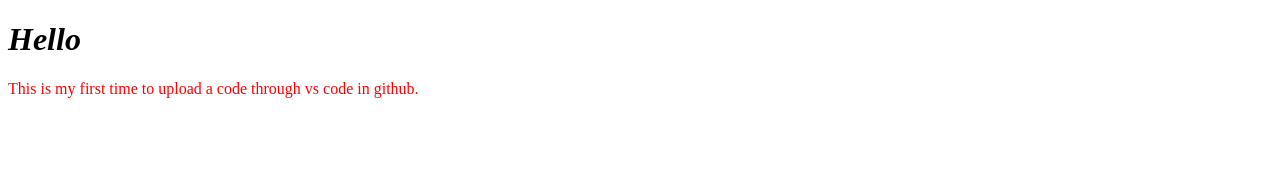
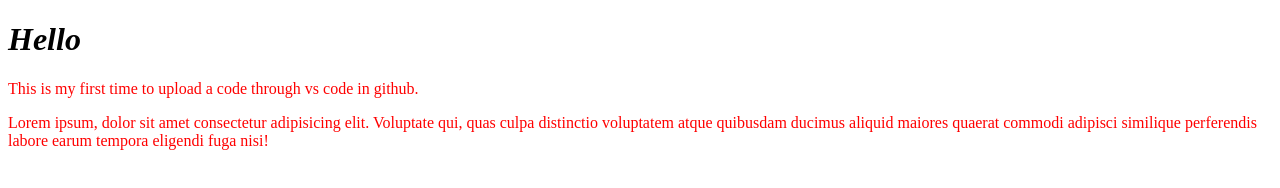
Before and after one commit to Rony163/second-repo, a plain HTML site: page index.html in a window 1280 px wide. Drawn offline with Linux system fonts and the light colour scheme.

Commit message:
add loren

```diff
--- a/index.html
+++ b/index.html
@@ -10,5 +10,6 @@
 <body>
     <h1>Hello</h1>
     <p>This is my first time to upload a code through vs code in github.</p>
+    <p>Lorem ipsum, dolor sit amet consectetur adipisicing elit. Voluptate qui, quas culpa distinctio voluptatem atque quibusdam ducimus aliquid maiores quaerat commodi adipisci similique perferendis labore earum tempora eligendi fuga nisi!</p>
 </body>
 </html>
```
